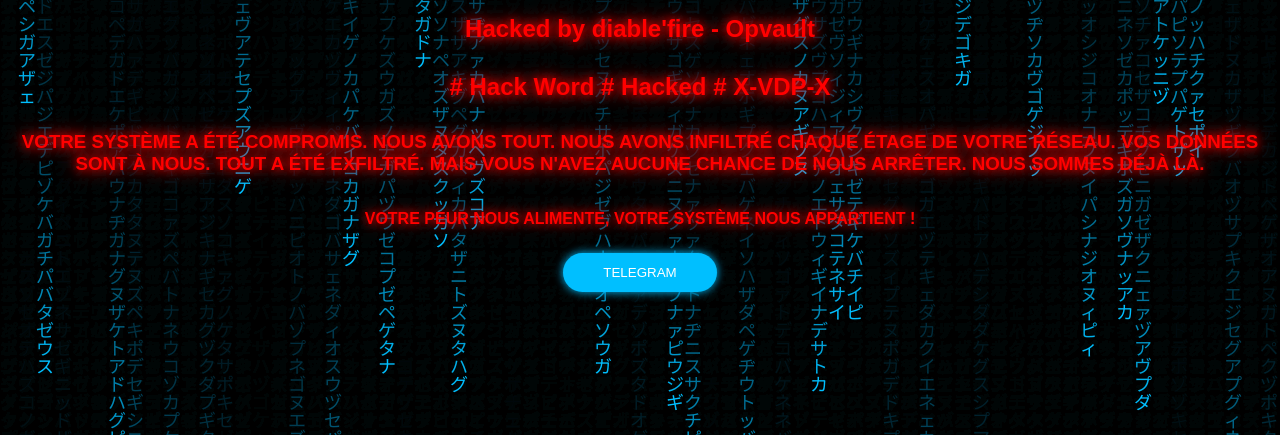
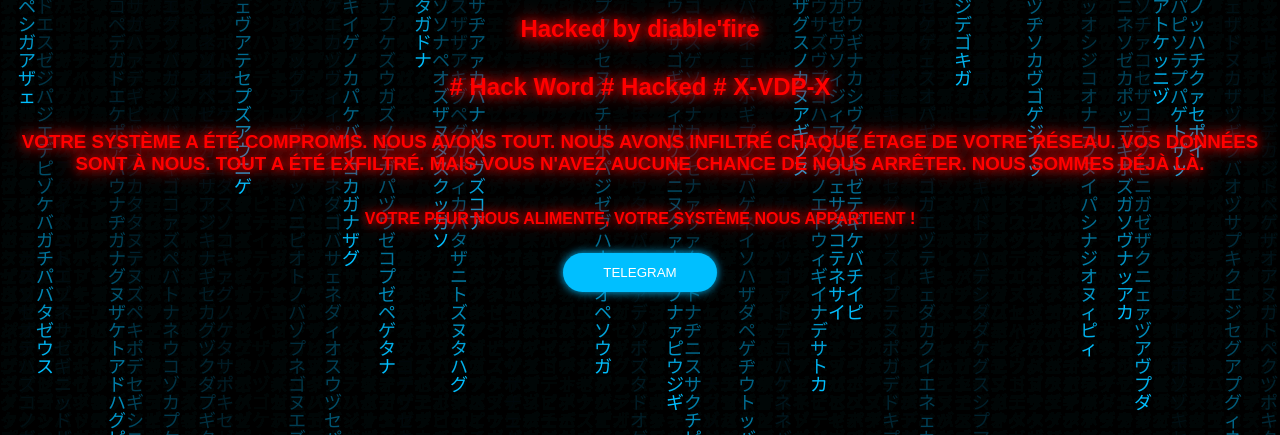
Before and after one commit to XVDPXdfc/deface, a plain HTML site: page index.html in a window 1280 px wide. Shown: the part 365-800 px from the top of the page. Drawn offline with Linux system fonts and the light colour scheme.

Commit message:
Restore index.html with original content

```diff
--- a/index.html
+++ b/index.html
@@ -96,7 +96,7 @@
   </div>
 
   <h1 id="typewriter"></h1>
-  <h2>Hacked by diable'fire - Opvault</h2>
+  <h2>Hacked by diable'fire</h2>
   <h2># Hack Word # Hacked # X-VDP-X </h2>
 
   <h3>
```
